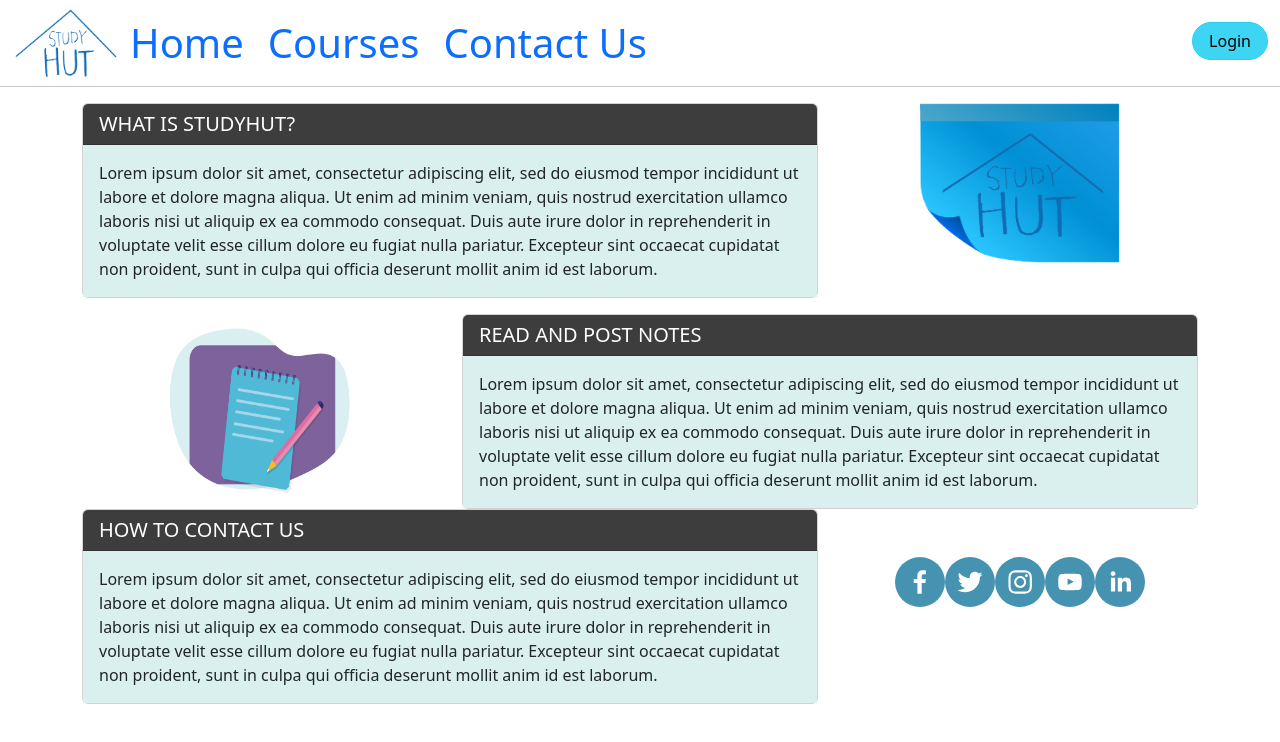
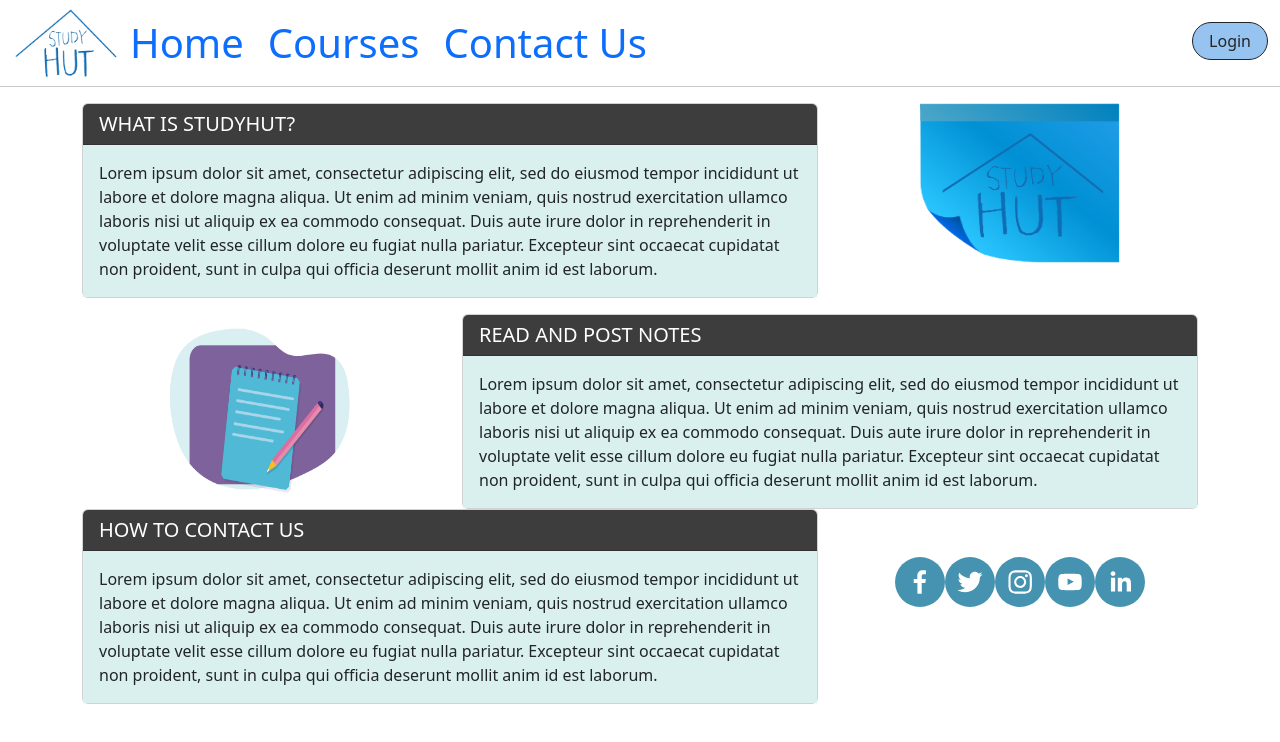
Before and after one commit to miteva-h/studyhut-frontend, a React (Create React App) app: page / in a window 1280 px wide. Shown: the top 742 px of the page. Built offline with nearby package versions, Linux system fonts and the light colour scheme.

Commit message:
Changed color of the login/logout btn

```diff
--- a/src/components/Header/header.js
+++ b/src/components/Header/header.js
@@ -12,7 +12,7 @@ const Header = () => {
             <span>
                 <BsFillPersonFill size={60}></BsFillPersonFill>
                 <span className="fs-3 me-4">{username}</span>
-                <a className="active btn btn-info rounded-5 ps-3 pe-3 text-center mb-1" aria-current="page" href="/login"
+                <a className="active btn rounded-5 ps-3 pe-3 text-center mb-1" aria-current="page" href="/login" style={{background:"#97c3f0"}}
                    onClick={() => {
                        sessionStorage.clear();
                        localStorage.clear();
@@ -20,7 +20,7 @@ const Header = () => {
             </span>
         );
     } else {
-        authenticate = (<a className="active btn btn-info rounded-5 ps-3 pe-3 text-center mb-1" aria-current="page" href="/login">Login</a>);
+        authenticate = (<a className="active btn rounded-5 ps-3 pe-3 text-center mb-1" aria-current="page" href="/login" style={{background:"#97c3f0"}}>Login</a>);
     }
 
     return (
```
